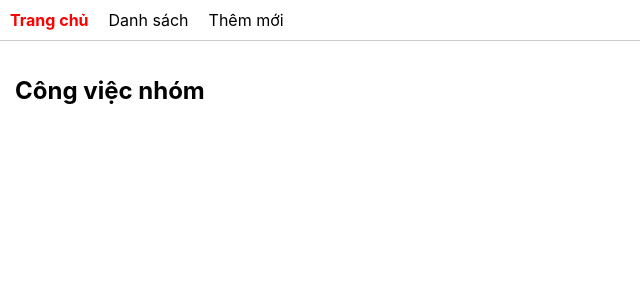
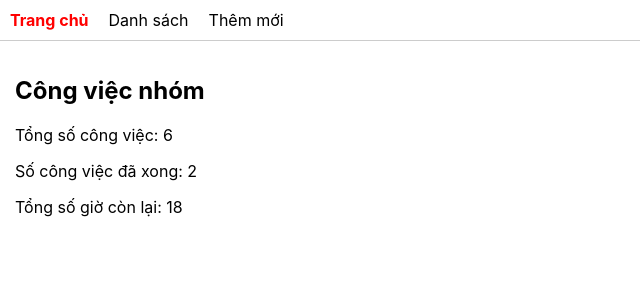
Before and after one commit to Anhv007/B25DCCC001_LTW2026_GK, a React (Create React App) app: page / in a window 1280 px wide. Shown: the top 300 px of the page, without its empty margins (0-640 px from the left). Built offline with nearby package versions, Linux system fonts and the light colour scheme.

Commit message:
Trang chu va thong ke

```diff
--- a/src/App.js
+++ b/src/App.js
@@ -1,4 +1,6 @@
+import { useState, useEffect } from 'react';
 import { Routes, Route } from 'react-router-dom';
+import axios from 'axios';
 import './App.css';
 import Layout from './components/Layout';
 import Home from './pages/Home';
@@ -7,13 +9,65 @@ import AddTask from './pages/AddTask';
 import TaskDetail from './pages/TaskDetail';
 
 const App = () => {
+  const [tasks, setTasks] = useState([]);
+  const [loading, setLoading] = useState(true);
+  const [error, setError] = useState('');
+
+  // Tải dữ liệu: ưu tiên localStorage, không có thì gọi API
+  useEffect(() => {
+    const saved = localStorage.getItem('gk_tasks');
+    if (saved) {
+      setTasks(JSON.parse(saved));
+      setLoading(false);
+      return;
+    }
+
+    const controller = new AbortController();
+    axios
+      .get('/data/tasks.json', { signal: controller.signal })
+      .then((res) => {
+        setTasks(res.data);
+        setLoading(false);
+      })
+      .catch((err) => {
+        if (axios.isCancel(err)) return;
+        setError('Không tải được dữ liệu');
+        setLoading(false);
+      });
+
+    return () => controller.abort();
+  }, []);
+
+  // Lưu dữ liệu mỗi khi tasks đổi (chỉ khi đã tải xong và không lỗi)
+  useEffect(() => {
+    if (!loading && !error) {
+      localStorage.setItem('gk_tasks', JSON.stringify(tasks));
+    }
+  }, [tasks, loading, error]);
+
+  const addTask = (task) => {
+    const newId = tasks.reduce((max, t) => Math.max(max, t.id), 0) + 1;
+    setTasks([...tasks, { ...task, id: newId, done: false }]);
+  };
+
+  const deleteTask = (id) => {
+    setTasks(tasks.filter((t) => t.id !== id));
+  };
+
+  const toggleTask = (id) => {
+    setTasks(tasks.map((t) => (t.id === id ? { ...t, done: !t.done } : t)));
+  };
+
   return (
     <Routes>
-      <Route path="/" element={<Layout />}>
-        <Route index element={<Home />} />
-        <Route path="tasks" element={<TaskList />} />
-        <Route path="tasks/new" element={<AddTask />} />
-        <Route path="tasks/:id" element={<TaskDetail />} />
+      <Route path="/" element={<Layout loading={loading} error={error} />}>
+        <Route index element={<Home tasks={tasks} />} />
+        <Route
+          path="tasks"
+          element={<TaskList tasks={tasks} onDelete={deleteTask} onToggle={toggleTask} />}
+        />
+        <Route path="tasks/new" element={<AddTask onAdd={addTask} />} />
+        <Route path="tasks/:id" element={<TaskDetail tasks={tasks} />} />
       </Route>
     </Routes>
   );
--- a/src/components/Layout.js
+++ b/src/components/Layout.js
@@ -1,13 +1,17 @@
 import { Outlet } from 'react-router-dom';
 import NavBar from './NavBar';
 
-const Layout = () => (
-  <div>
-    <NavBar />
-    <div className="content">
-      <Outlet />
+const Layout = ({ loading, error }) => {
+  let content = <Outlet />;
+  if (loading) content = <p>Đang tải...</p>;
+  else if (error) content = <p>{error}</p>;
+
+  return (
+    <div>
+      <NavBar />
+      <div className="content">{content}</div>
     </div>
-  </div>
-);
+  );
+};
 
 export default Layout;
--- a/src/pages/Home.js
+++ b/src/pages/Home.js
@@ -1,2 +1,19 @@
-const Home = () => <h2>Công việc nhóm</h2>;
+const Home = ({ tasks }) => {
+  const total = tasks.length;
+  const doneCount = tasks.filter((t) => t.done).length;
+  const remainingHours = tasks.reduce(
+    (sum, { done, hours }) => (done ? sum : sum + hours),
+    0
+  );
+
+  return (
+    <div>
+      <h2>Công việc nhóm</h2>
+      <p>{`Tổng số công việc: ${total}`}</p>
+      <p>{`Số công việc đã xong: ${doneCount}`}</p>
+      <p>{`Tổng số giờ còn lại: ${remainingHours}`}</p>
+    </div>
+  );
+};
+
 export default Home;
```
